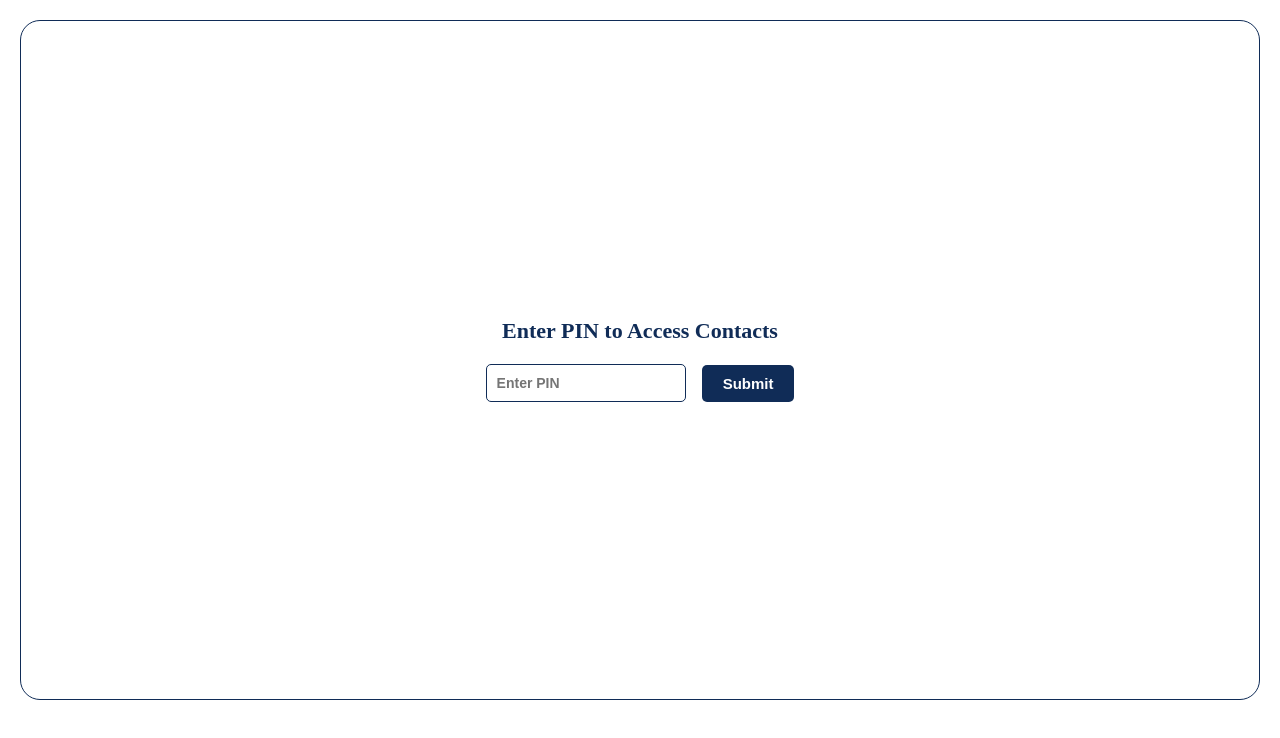
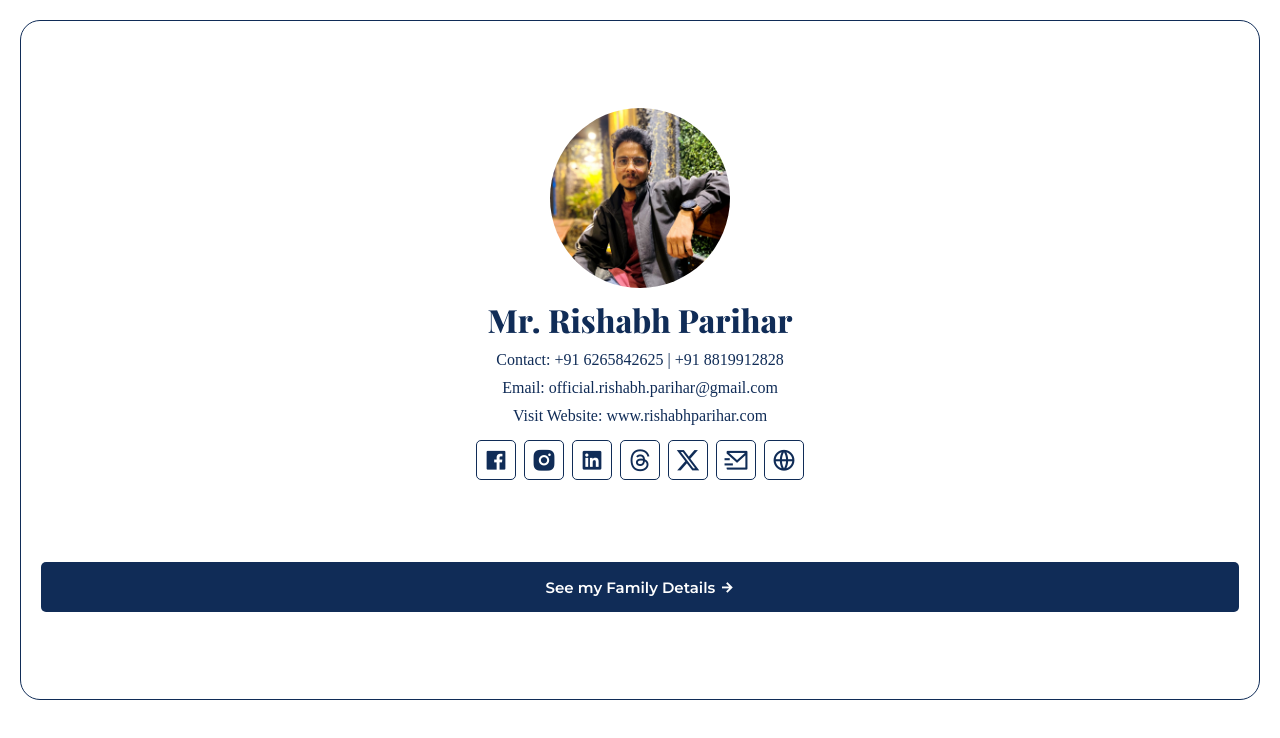
Before and after one commit to official-rishabh-parihar/Contacts, a plain HTML site: page index.html in a window 1280 px wide. Drawn offline with nearby package versions, Linux system fonts and the light colour scheme.

Commit message:
Major changes in the project

```diff
--- a/index.html
+++ b/index.html
@@ -5,6 +5,13 @@
     <meta charset="UTF-8">
     <meta name="viewport" content="width=device-width, initial-scale=1.0">
     <title>Contacts</title>
+
+    <link rel="preconnect" href="https://fonts.googleapis.com">
+    <link rel="preconnect" href="https://fonts.gstatic.com" crossorigin>
+    <link href="https://fonts.googleapis.com/css2?family=Playfair+Display:wght@400;500;600;700;800;900&display=swap" rel="stylesheet">
+    <link href="https://fonts.googleapis.com/css2?family=Montserrat:wght@500;600;700&display=swap" rel="stylesheet">
+
+    <link href="https://cdn.jsdelivr.net/npm/remixicon@3.5.0/fonts/remixicon.css" rel="stylesheet">
 
     <link rel="stylesheet" href="./style.css">
 </head>
@@ -14,18 +21,56 @@
     <div class="background">
         <div class="border pin_page">
 
-            <div>
-                <h1 class="pin_page_heading">Enter PIN to Access Contacts</h1>
-                <div class="pin_form">
-                    <input class="pin_box" type="password" id="pinInput" placeholder="Enter PIN">
-                    <button id="submitButton">Submit</button>
+            <div class="front_page_section">
+                <img class="profile_pic" src="./assets/Profile.jpg" alt="">
+                <h1>Mr. Rishabh Parihar</h1>
+                <p>Contact: <a href="tel:+916265842625">+91 6265842625</a> | <a href="tel:+918819912828"> +91 8819912828</a></p>
+                <p>Email: <a href="mailto:official.rishabh.parihar@gmail.com">official.rishabh.parihar@gmail.com</a></p>
+                <p>Visit Website: <a href="https://www.rishabhparihar.com/" target="_blank">www.rishabhparihar.com</a></p>
+
+                <div class="content">
+                    <div class="circle social">
+                        <a href="https://www.facebook.com/thisisanalyst" target="_blank"><i
+                                class="ri-facebook-box-fill"></i></a>
+                    </div>
+                    &nbsp;&nbsp;
+                    <div class="circle social">
+                        <a href="https://www.instagram.com/thisisanalyst/" target="_blank"><i
+                                class="ri-instagram-fill"></i></a>
+                    </div>
+                    &nbsp;&nbsp;
+                    <div class="circle social">
+                        <a href="https://www.linkedin.com/in/thisisanalyst/" target="_blank"><i
+                                class="ri-linkedin-box-fill"></i></a>
+                    </div>
+                    &nbsp;&nbsp;
+                    <div class="circle social">
+                        <a href="https://www.threads.net/@thisisanalyst" target="_blank"><i
+                                class="ri-threads-fill"></i></a>
+                    </div>
+                    &nbsp;&nbsp;
+                    <div class="circle social">
+                        <a href="https://twitter.com/thisisanalyst" target="_blank"><i
+                                class="ri-twitter-x-fill"></i></a>
+                    </div>
+                    &nbsp;&nbsp;
+                    <div class="circle social">
+                        <a href="mailto:official.rishabh.parihar@gmail.com" target="_blank"><i class="ri-mail-send-line"></i></a>
+                    </div>
+                    &nbsp;&nbsp;
+                    <div class="circle social">
+                        <a href="https://www.rishabhparihar.com/" target="_blank"><i class="ri-global-line"></i></a>
+                    </div>
                 </div>
+
+            </div>
+
+            <div class="front_page_section front_page_bottom_section">
+                <a href="./protection.html"><button class="lg_button">See my Family Details <i class="ri-arrow-right-line"></i></button></a>
             </div>
 
         </div>
     </div>
 
-    <script src="./script.js"></script>
 </body>
-
 </html>
--- a/style.css
+++ b/style.css
@@ -11,16 +11,61 @@ body {
     height: 100%;
 }
 
-/* Password Protaction File */
+a {
+    text-decoration: none;
+}
+
 
 .pin_page {
     display: flex;
+    flex-direction: column;
     align-items: center;
-    justify-content: center;
+    justify-content: space-evenly;
+}
+
+.front_page_section {
+    width: 100%;
+    display: flex;
+    flex-direction: column;
+    align-items: center;
+}
+
+.front_page_section h1,
+.front_page_section p {
+    margin-top: 10px;
+}
+
+.front_page_section .profile_pic {
+    width: 180px;
+    height: 180px;
+    border-radius: 50%;
+}
+
+.front_page_bottom_section a {
+    width: 100%;
+}
+
+.front_page_section .lg_button {
+    width: 100% !important;
+    height: 50px;
+    border-radius: 5px;
+    font-size: 15px;
+    font-weight: 600;
+    font-family: 'Montserrat', sans-serif;
+
+    background-color: #102C57;
+    color: white;
+    border: none;
+    cursor: pointer;
+}
+
+.lg_button i {
+    color: white !important;
 }
 
 .pin_page_heading {
     font-size: 22px;
+    text-align: left !important;
 }
 
 .pin_form {
@@ -65,8 +110,6 @@ button:hover {
     background-color: #102C57;
 }
 
-/* Password Protaction File */
-
 .background {
     width: 100%;
     height: 90vh;
@@ -97,7 +140,7 @@ button:hover {
 }
 
 .border .contact {
-    margin: 30px 0px;
+    margin: 25px 0px;
 }
 
 .border .contact h2 {
@@ -115,18 +158,19 @@ button:hover {
     font-weight: 500;
 }
 
-.border .contact .content {
+.border .contact .content,
+.content {
     margin: 15px 0px;
     display: flex;
     align-items: center;
 }
 
-.border .contact .content .circle {
+.border .contact .content .circle,
+.content .circle {
     width: 30px;
     height: 30px;
     border-radius: 50%;
     border: 1px solid #102C57;
-    ;
     font-size: 20px;
 
     display: flex;
@@ -134,13 +178,15 @@ button:hover {
     justify-content: center;
 }
 
-.border .contact .content .social {
+.border .contact .content .social,
+.content .social {
     width: 40px;
     height: 40px;
     border-radius: 5px;
 }
 
-.border .contact .content .social i {
+.border .contact .content .social i,
+.content .social i {
     font-size: 25px !important;
 }
 
```
Also changed, not shown: contact.html (+59 -6 lines), protection.html (added, +34 -0 lines), assets/Profile.jpg (added).
